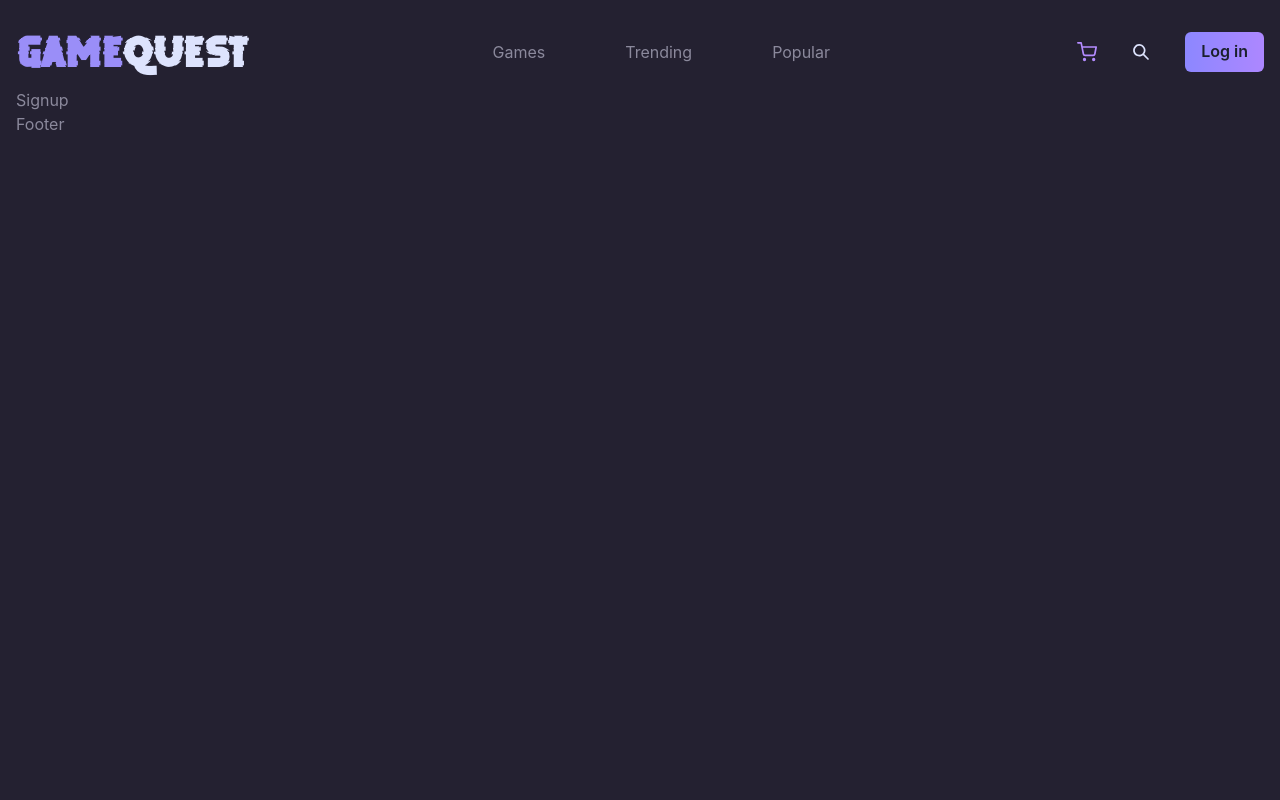
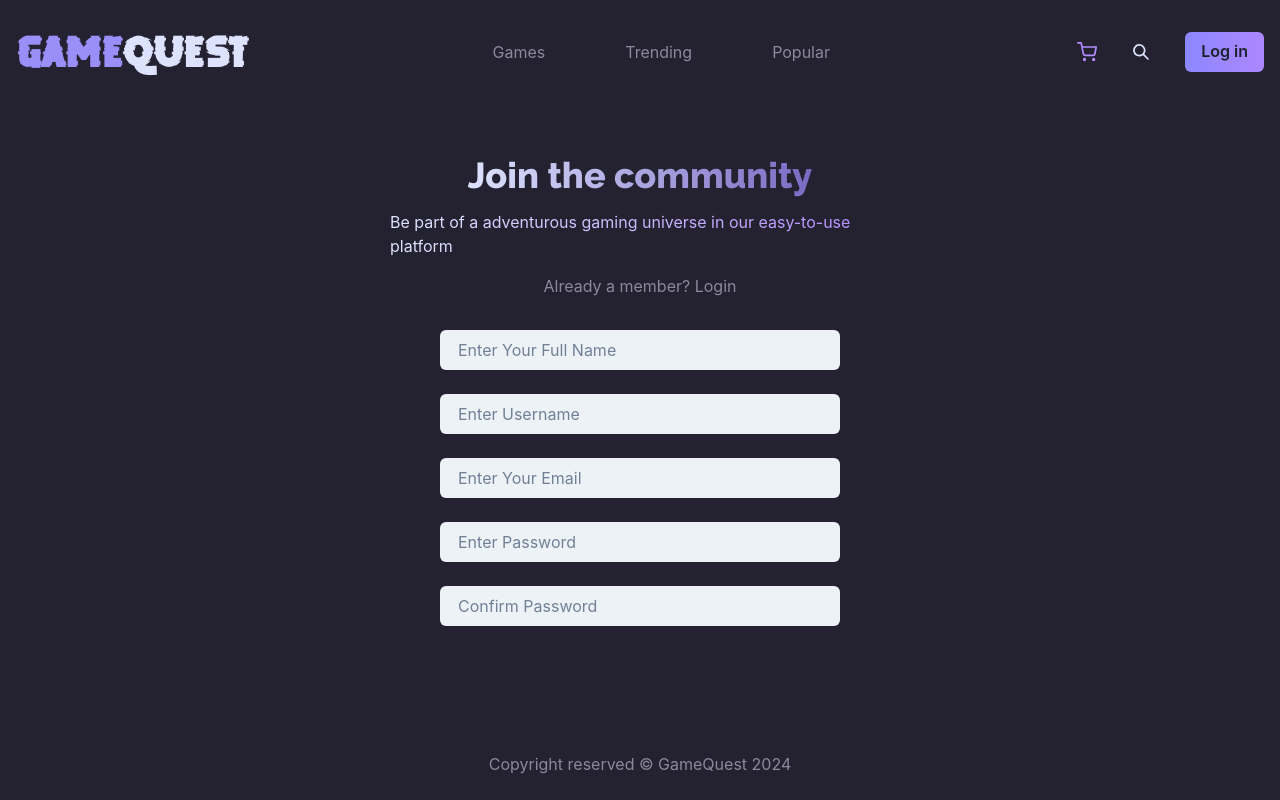
Before and after one commit to sinster2003/game-quest, a React (Vite) app in the folder frontend/: page /signup in a window 1280 px wide. Built offline with nearby package versions, Linux system fonts and the light colour scheme.

Commit message:
Owner, customer dashboard, signup and login page

```diff
--- a/frontend/src/components/Layout/Footer.jsx
+++ b/frontend/src/components/Layout/Footer.jsx
@@ -1,8 +1,8 @@
-import React from 'react'
+import { Text } from '@chakra-ui/react'
 
 const Footer = () => {
   return (
-    <div>Footer</div>
+    <Text my={6} textAlign="center">Copyright reserved &#169; GameQuest 2024</Text>
   )
 }
 
--- a/frontend/src/components/Layout/Layout.jsx
+++ b/frontend/src/components/Layout/Layout.jsx
@@ -1,15 +1,17 @@
 import React from 'react'
 import Footer from './Footer'
-import { Box } from '@chakra-ui/react'
+import { Box, Flex } from '@chakra-ui/react'
 import NavBar from './NavBar'
 
 const Layout = ({children}) => {
   return (
-    <Box>
+    <Flex flexDirection="column" justifyContent="space-between" minH="100vh">
         <NavBar/>
-        {children}
+        <Box minH="75vh">
+          {children}
+        </Box>
         <Footer/>
-    </Box>
+    </Flex>
   )
 }
 
--- a/frontend/src/components/Layout/NavBar.jsx
+++ b/frontend/src/components/Layout/NavBar.jsx
@@ -9,10 +9,12 @@ import {
 import { SearchIcon } from "@chakra-ui/icons";
 import { FiShoppingCart } from "react-icons/fi";
 import LandingButton from "../utils/LandingButton";
+import { Link } from "react-router-dom";
 
 const NavBar = () => {
   return (
     <Flex mt={4} alignItems="center" justifyContent="space-between">
+      <Link to="/">
       <Heading
         color="purple.light"
         className="heading"
@@ -21,6 +23,7 @@ const NavBar = () => {
       >
         Game<span style={{ color: "#dde3fd" }}>Quest</span>
       </Heading>
+      </Link>
       <UnorderedList
         m={0}
         listStyleType="none"
@@ -43,7 +46,7 @@ const NavBar = () => {
         <IconButton rounded={"full"} variant="ghost">
           <SearchIcon color="white.light" cursor="pointer" />
         </IconButton>
-        <LandingButton text="Log in"/>
+        <Link to="/login"><LandingButton text="Log in"/></Link>
       </Flex>
     </Flex>
   );
--- /dev/null
+++ b/frontend/src/components/utils/Dashboardheader.jsx
@@ -0,0 +1,17 @@
+import { Avatar, Flex, Text } from '@chakra-ui/react'
+import LandingButton from './LandingButton';
+
+const Dashboardheader = () => {
+  return (
+    <Flex justifyContent="space-between" alignItems="center" mb={8}>
+        <Flex flexDirection="column" gap={1}>
+          <Text color="purple.light" className="sub-heading" fontSize="2xl">@sinster2003</Text>
+          <Text fontSize="md" pb={4}>sindhurvshabaraya2318@gmail.com</Text>
+          <LandingButton text="Update Profile"/>
+        </Flex>
+        <Avatar name="Customer" size="xl" border="5px solid #8daece"/>
+    </Flex>
+  )
+}
+
+export default Dashboardheader
--- a/frontend/src/components/utils/Subtext.jsx
+++ b/frontend/src/components/utils/Subtext.jsx
@@ -1,8 +1,8 @@
 import { Text } from "@chakra-ui/react"
 
-const Subtext = ({text}) => {
+const Subtext = ({text, margin, center}) => {
   return (
-    <Text fontSize="md" my={6} w={{base: 300, md: 500}} bgGradient={"linear(to-r, white.light, white.dark)"} bgClip="text">
+    <Text fontSize="md" my={margin || 6} textAlign={center} w={{base: 300, md: 500}} bgGradient={"linear(to-r, white.light, white.dark)"} bgClip="text">
         {text}
     </Text>
   )
--- a/frontend/src/index.css
+++ b/frontend/src/index.css
@@ -3,6 +3,10 @@
 @font-face {
   font-family: 'Debug';
   src: url('./fonts/debug.ttf') format('truetype');
+}
+
+* {
+  -webkit-tap-highlight-color: transparent;
 }
 
 .heading {
--- a/frontend/src/pages/CustomerDashboard.jsx
+++ b/frontend/src/pages/CustomerDashboard.jsx
@@ -1,8 +1,18 @@
-import React from 'react'
+import { Box, Flex, Text } from '@chakra-ui/react'
+import Dashboardheader from './../components/utils/Dashboardheader';
+import LandingButton from './../components/utils/LandingButton';
 
 const CustomerDashboard = () => {
   return (
-    <div>CustomerDashboard</div>
+    <Flex flexDirection="column" mx={300} mt={10}>
+      <Dashboardheader/>
+      <Box w="full" h={0.1} bg="purple.shadowLight"></Box>
+      <Flex flexDirection="column" mt={8} alignItems="center" gap={4}>
+        <Text className="sub-heading" fontSize="2xl" textAlign="center" w="full" mb={3}>Games Purchased</Text>
+        <Text>No games purchased yet 😔</Text>
+        <LandingButton text="Shop now"/>
+      </Flex>
+    </Flex>
   )
 }
 
--- a/frontend/src/pages/Login.jsx
+++ b/frontend/src/pages/Login.jsx
@@ -1,8 +1,27 @@
-import React from 'react'
+import { Flex, Input, Select, Text } from "@chakra-ui/react";
+import Subheading from './../components/utils/Subheading';
+import Subtext from "../components/utils/Subtext";
+import { Link } from "react-router-dom";
 
 const Login = () => {
   return (
-    <div>Login</div>
+    <Flex flexDirection="column" alignItems="center" mt={10}>
+      <Subheading text="Welcome Back" size="4xl"/>
+      <Subtext text="Delve into the adventurous gaming universe in our easy-to-use platform" margin={2} center="center"/>
+      <Text mt={2} mb={8}>New To GameQuest? <Link to="/signup">Sign Up</Link></Text>
+      <Flex flexDirection="column" gap={6} w={{base: 300, md: 400}}>
+        <Input placeholder="Enter Username" variant="filled" focusBorderColor="purple.shadowLight"/>
+        <Input placeholder="Enter Password" variant="filled" focusBorderColor="purple.shadowLight"/>
+        <Select variant="filled" focusBorderColor="purple.shadowLight">
+          <option>
+            Customer
+          </option>
+          <option>
+            Owner
+          </option>
+        </Select>
+      </Flex>
+    </Flex>
   )
 }
 
--- a/frontend/src/pages/OwnerDashboard.jsx
+++ b/frontend/src/pages/OwnerDashboard.jsx
@@ -1,8 +1,19 @@
-import React from 'react'
+import Dashboardheader from '../components/utils/Dashboardheader';
+import { Box, Flex } from '@chakra-ui/react';
+import { Text } from '@chakra-ui/react';
+import LandingButton from './../components/utils/LandingButton';
 
 const OwnerDashboard = () => {
   return (
-    <div>OwnerDashboard</div>
+    <Flex flexDirection="column" mx={300} mt={10}>
+      <Dashboardheader />
+      <Box w="full" h={0.1} bg="purple.shadowLight"></Box>
+      <Flex flexDirection="column" mt={8} alignItems="center" gap={4}>
+        <Text className="sub-heading" fontSize="2xl" textAlign="center" w="full" mb={3}>Games Sold</Text>
+        <Text>No games sold</Text>
+        <LandingButton text="Register Marketplace"/>
+      </Flex>
+    </Flex>
   )
 }
 
--- a/frontend/src/pages/Signup.jsx
+++ b/frontend/src/pages/Signup.jsx
@@ -1,8 +1,22 @@
-import React from 'react'
+import { Flex, Input, Text } from "@chakra-ui/react";
+import Subheading from './../components/utils/Subheading';
+import Subtext from "../components/utils/Subtext";
+import { Link } from "react-router-dom";
 
 const Signup = () => {
   return (
-    <div>Signup</div>
+    <Flex flexDirection="column" alignItems="center" mt={10}>
+      <Subheading text="Join the community" size="4xl"/>
+      <Subtext text="Be part of a adventurous gaming universe in our easy-to-use platform" margin={2}/>
+      <Text mt={2} mb={8}>Already a member? <Link to="/login">Login</Link></Text>
+      <Flex flexDirection="column" gap={6} w={{base: 300, md: 400}}>
+        <Input placeholder="Enter Your Full Name" variant="filled" focusBorderColor="purple.shadowLight"/>
+        <Input placeholder="Enter Username" variant="filled" focusBorderColor="purple.shadowLight"/>
+        <Input placeholder="Enter Your Email" variant="filled" focusBorderColor="purple.shadowLight"/>
+        <Input placeholder="Enter Password" variant="filled" focusBorderColor="purple.shadowLight"/>
+        <Input placeholder="Confirm Password" variant="filled" focusBorderColor="purple.shadowLight"/>
+      </Flex>
+    </Flex>
   )
 }
 
```
